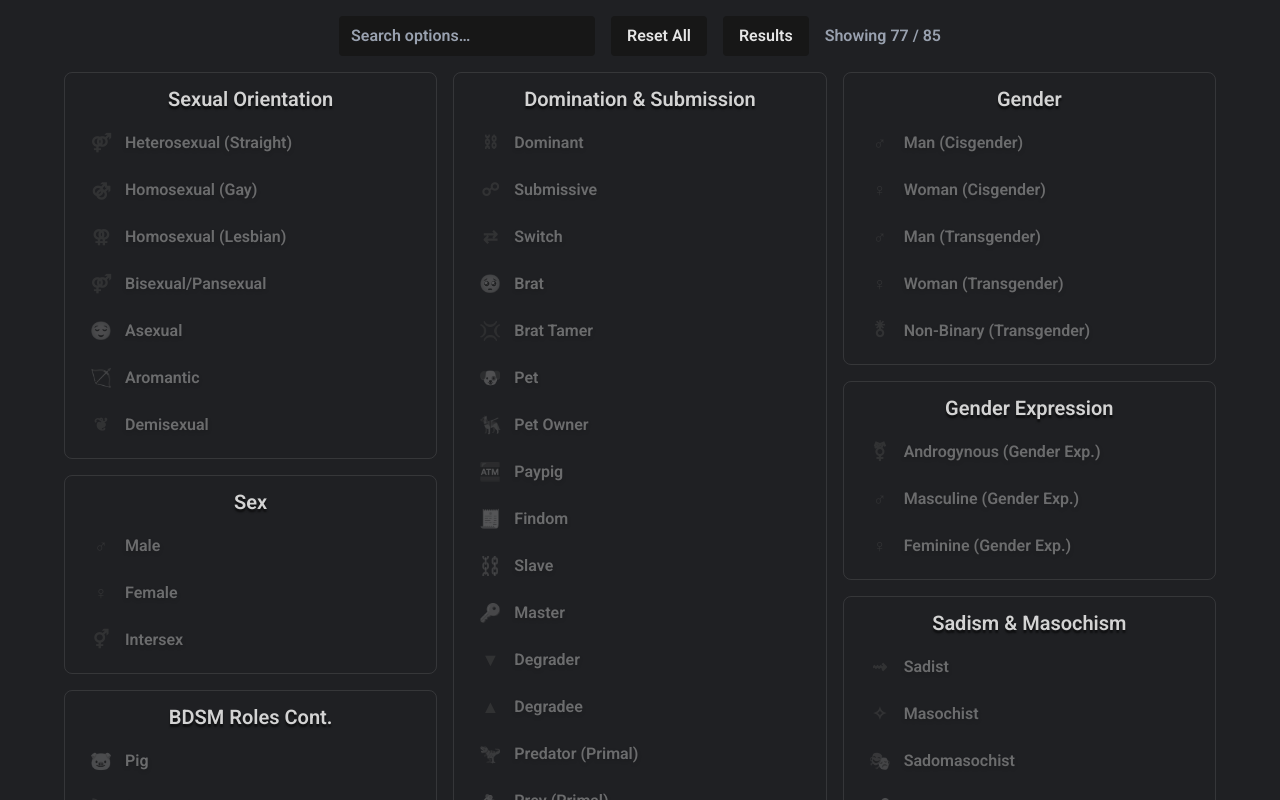
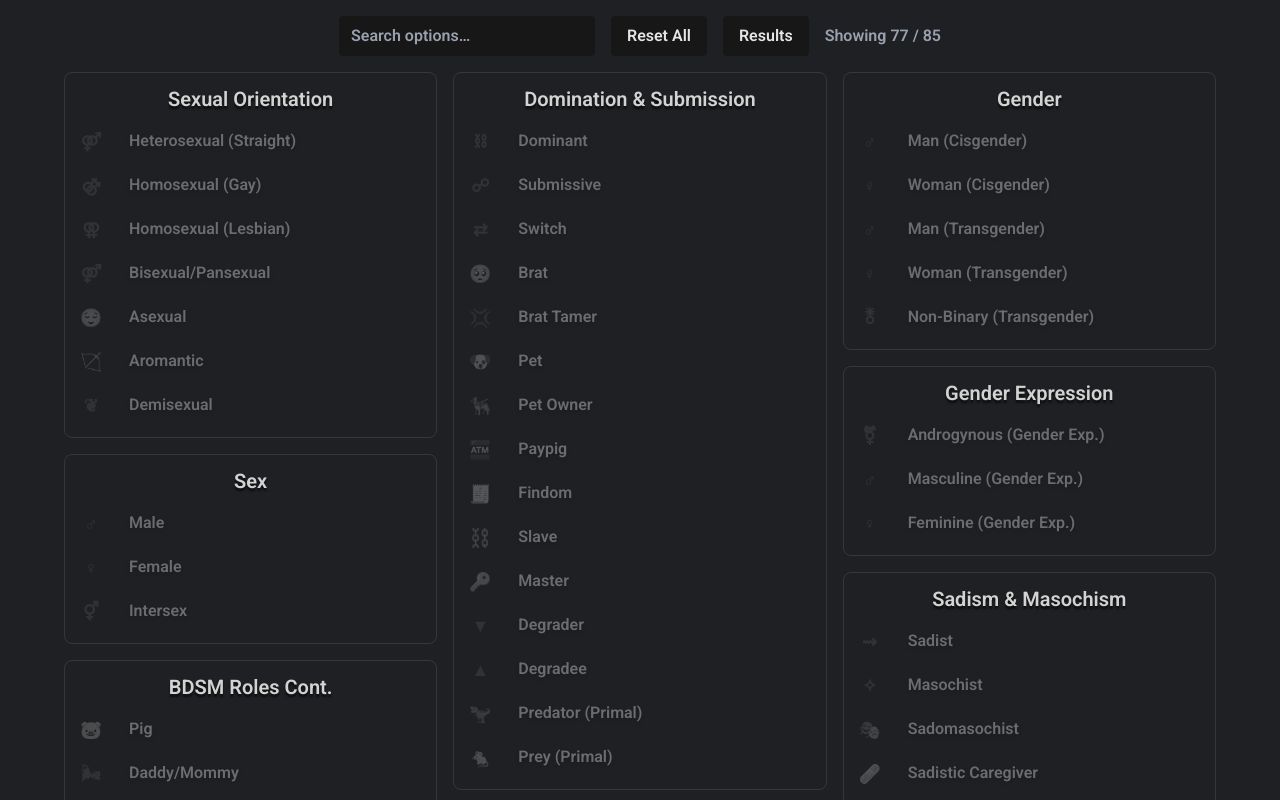
Before and after one commit to badminute/corruchart-dev, a Next.js app: page /roles in a window 1280 px wide. Shown: the top 800 px of the page. Built offline with nearby package versions, Linux system fonts and the light colour scheme.

Commit message:
0.22.0 - roles page revamp: click label for description / hold label to swap, symbol/emoji toggles. chart page: label click feedback

```diff
--- a/app/globals.css
+++ b/app/globals.css
@@ -238,7 +238,7 @@ body {
 /* ---------------- Tooltip pop animation ---------------- */
 @keyframes pop-in {
   0% { opacity: 0; transform: scale(0.94); }
-  70% { opacity: 1; transform: scale(1.04); }
+  70% { opacity: 1; transform: scale(1.1); }
   100% { opacity: 1; transform: scale(1); }
 }
 
--- a/app/page.tsx
+++ b/app/page.tsx
@@ -38,7 +38,7 @@ export default function HomePage() {
                                                         textShadow: "0px 1px 0px rgba(0,0,0,0.6)",
                                                 }}
                                         >
-                                                v0.21.0
+                                                v0.22.0
                                         </span>
                                 </div>
 
--- a/app/results/page.tsx
+++ b/app/results/page.tsx
@@ -500,7 +500,7 @@ export default function ResultsPage() {
                 textShadow: "0px 1px 0px rgba(0,0,0,0.6)",
               }}
             >
-              v0.21.0
+              v0.22.0
             </span>
           </div>
 
--- a/app/roles/page.tsx
+++ b/app/roles/page.tsx
@@ -177,61 +177,23 @@ export default function Page() {
                         const isTooltipVisible = openDescription === option.id;
 
                         return (
-                            <div key={option.id} className="relative w-full">
-                                {/* Main button */}
+                            <div className="relative w-full">
+                                <div className="group flex items-center w-full relative">
+                                    {/* Purple hold overlay — label only */}
+                                    <span
+                                        className={`absolute inset-y-0 left-10 right-0 bg-violet-400/20 origin-left scale-x-0 transition-transform duration-[400ms] pointer-events-none ${isHolding === option.id ? "scale-x-100" : ""
+                                            }`}
+                                    />
+
+                                    {/* Role symbol button */}
                                     <button
-                                    className="group flex items-center justify-between px-3 py-2 w-full rounded-md cursor-pointer text-left"
-                                    onPointerDown={() => {
-                                        longPressTriggered.current = false;
-
-                                        // 100ms delay before showing the purple hold overlay
-                                        const holdDelayTimer = window.setTimeout(() => setIsHolding(option.id), 100);
-
-                                        // 400ms long-press timer (tooltip)
-                                        const longPressTimerId = window.setTimeout(() => {
-                                            longPressTriggered.current = true;
-                                            setOpenDescription(option.id);
-                                            setIsHolding(null);
-                                        }, 400);
-
-                                        // Save both timers so we can cancel them on pointer up/leave
-                                        longPressTimer.current = holdDelayTimer;
-                                        (longPressTimer as any).longPressId = longPressTimerId;
+                                        type="button"
+                                        onClick={(e) => {
+                                            e.stopPropagation();
+                                            cycleColor(option);
+                                            setOpenDescription(null);
                                         }}
-                                    onPointerUp={() => {
-                                        clearTimeout(longPressTimer.current);
-                                        clearTimeout((longPressTimer as any).longPressId);
-                                        setIsHolding(null);
-                                    }}
-                                    onPointerLeave={() => {
-                                        clearTimeout(longPressTimer.current);
-                                        clearTimeout((longPressTimer as any).longPressId);
-                                        setIsHolding(null);
-                                    }}
-                                    onPointerCancel={() => {
-                                        clearTimeout(longPressTimer.current);
-                                        clearTimeout((longPressTimer as any).longPressId);
-                                        setIsHolding(null);
-                                    }}
-                                    onClick={(e) => {
-                                        if (longPressTriggered.current) return; // ignore if long-press just triggered
-                                        if (!(e.target as HTMLElement).closest(".description-toggle")) {
-                                            cycleColor(option);       // cycle the star
-                                            setOpenDescription(null); // close tooltip if open
-                                        }
-
-                                    }}
-
-                                >
-                                    {/* Purple hold overlay */}
-                                    <span
-                                        className={`absolute inset-0 bg-violet-400/20 origin-left scale-x-0 transition-transform duration-[400ms] pointer-events-none ${isHolding === option.id ? "scale-x-100" : ""
-                                            }`}
-                                    ></span>
-
-                                    {/* Role symbol */}
-                                    <span
-                                        className="flex-shrink-0 w-6 text-center font-bold mr-3 transition-all relative z-10"
+                                        className="flex-shrink-0 w-7 h-7 mr-3 flex items-center justify-center rounded cursor-pointer relative z-10"
                                         style={{
                                             fontSize: 18,
                                             color:
@@ -240,14 +202,78 @@ export default function Page() {
                                                     : "#777",
                                             opacity: states[actualIndex] === 1 ? 1 : 0.4,
                                             filter:
-                                                states[actualIndex] === 1 ? "none" : "grayscale(100%) brightness(65%)",
+                                                states[actualIndex] === 1
+                                                    ? "none"
+                                                    : "grayscale(100%) brightness(65%)",
                                         }}
                                     >
                                         {ROLE_SYMBOLS[option.id]?.symbol ?? "★"}
-                                    </span>
+                                    </button>
 
-                                    {/* Label + ? */}
-                                    <span className="flex items-center gap-2 flex-1 relative z-10">
+                                    {/* Label button */}
+                                    <button
+                                        type="button"
+                                        className="flex items-center cursor-pointer gap-2 flex-1 relative z-10 text-left px-3 py-2 rounded-md"
+
+                                        onPointerDown={() => {
+                                            longPressTriggered.current = false;
+
+                                            // Start wipe animation shortly after press
+                                            const holdDelayTimer = window.setTimeout(() => {
+                                                setIsHolding(option.id);
+                                            }, 100);
+
+                                            // Long press = swap variant
+                                            const swapTimer = window.setTimeout(() => {
+                                                longPressTriggered.current = true;
+                                                setIsHolding(null);
+
+                                                if (option.variantGroup) {
+                                                    const group = option.variantGroup;
+                                                    const groupOptions = variantGroups[group];
+                                                    const size = groupOptions.length;
+
+                                                    const nextIndex =
+                                                        ((activeVariant[group] ?? 0) + 1) % size;
+
+                                                    setActiveVariant(prev => ({
+                                                        ...prev,
+                                                        [group]: nextIndex,
+                                                    }));
+                                                }
+                                            }, 450);
+
+                                            longPressTimer.current = holdDelayTimer;
+                                            (longPressTimer as any).swapTimer = swapTimer;
+                                        }}
+
+                                        onPointerUp={() => {
+                                            clearTimeout(longPressTimer.current);
+                                            clearTimeout((longPressTimer as any).swapTimer);
+                                            setIsHolding(null);
+                                        }}
+
+                                        onPointerLeave={() => {
+                                            clearTimeout(longPressTimer.current);
+                                            clearTimeout((longPressTimer as any).swapTimer);
+                                            setIsHolding(null);
+                                        }}
+
+                                        onPointerCancel={() => {
+                                            clearTimeout(longPressTimer.current);
+                                            clearTimeout((longPressTimer as any).swapTimer);
+                                            setIsHolding(null);
+                                        }}
+
+                                        onClick={() => {
+                                            // Tap = tooltip
+                                            if (longPressTriggered.current) return;
+
+                                            setOpenDescription(prev =>
+                                                prev === option.id ? null : option.id
+                                            );
+                                        }}
+                                    >
                                         <span
                                             className="whitespace-nowrap"
                                             style={{
@@ -261,32 +287,25 @@ export default function Page() {
                                         >
                                             {option.label}
                                         </span>
-
-                                        {description && (
-                                            <span
-                                                onClick={(e) => {
-                                                    e.stopPropagation();
-                                                    setOpenDescription((prev) => (prev === option.id ? null : option.id));
-                                                }}
-                                                className="description-toggle w-5 h-5 flex items-center justify-center text-[9px] font-bold bg-neutral-800 text-gray-300 border border-neutral-600 rounded-full cursor-pointer transition-opacity opacity-0 group-hover:opacity-100"
-                                                title="Show description"
-                                            >
-                                                ?
-                                            </span>
-                                        )}
-                                    </span>
                                     </button>
 
-                                    {/* Swap button — absolutely positioned far right (outside main button) */}
-                                    {option.variantGroup && variantGroups[option.variantGroup]?.length > 1 && (
+
+                                    {/* Swap button */}
+                                    {option.variantGroup &&
+                                        variantGroups[option.variantGroup]?.length > 1 && (
                                             <button
+                                                type="button"
                                                 onClick={(e) => {
                                                     e.stopPropagation();
                                                     const group = option.variantGroup!;
                                                     const groupOptions = variantGroups[group];
                                                     const size = groupOptions.length;
-                                                const nextIndex = ((activeVariant[group] ?? 0) + 1) % size;
-                                                setActiveVariant((prev) => ({ ...prev, [group]: nextIndex }));
+                                                    const nextIndex =
+                                                        ((activeVariant[group] ?? 0) + 1) % size;
+                                                    setActiveVariant((prev) => ({
+                                                        ...prev,
+                                                        [group]: nextIndex,
+                                                    }));
                                                 }}
                                                 className="absolute right-2 top-1/2 -translate-y-1/2 w-6 h-6 flex items-center justify-center text-xs bg-neutral-800 text-gray-300 border border-neutral-600 rounded-full cursor-pointer opacity-30 hover:opacity-100 transition-opacity z-10"
                                                 title="Swap variant"
@@ -294,12 +313,11 @@ export default function Page() {
                                                 ⇄
                                             </button>
                                         )}
+                                </div>
 
-                                {/* Tooltip OUTSIDE button */}
+                                {/* Tooltip */}
                                 {isTooltipVisible && description && (
-                                    <div
-                                        className="absolute bottom-full mb-2 left-1/2 -translate-x-1/2 w-[220px] max-w-xs rounded-md bg-neutral-800 text-gray-200 text-xs px-4 py-3 text-center whitespace-normal z-50 shadow-lg"
-                                    >
+                                    <div className="absolute bottom-full mb-2 left-1/2 -translate-x-1/2 w-[220px] max-w-xs rounded-md bg-neutral-800 text-gray-200 text-xs px-4 py-3 text-center whitespace-normal z-50 shadow-lg">
                                         <div>{description}</div>
                                         {option.aka?.length > 0 && (
                                             <div className="mt-2 pt-2 border-t border-neutral-700 text-gray-400">
--- a/data/descriptions.ts
+++ b/data/descriptions.ts
@@ -617,7 +617,7 @@ export const DESCRIPTIONS: Record<string, string> = {
     "mom-bodytypes": "Body types that are motherly and mature.",
     "monster-transformation": "Arousal from transformations where one is turned into a monster or creature.",
     "mosaic-censorship": "Pixelation or blurring of explicit content (genitals, nudity) to comply with obscenity laws. (Leaving details to imagination).",
-    "mouth-open": "Arousal from open mouths.",
+    "mouth-fetish": "Open mouths and tongue related activities.",
     "multiple-3-breasts": "Individuals/creatures with more than two breasts.",
     "multiple-ejaculations": "Arousal from repeated or excessive ejaculations in a single session.",
     "multiple-genitals": "Attraction to individuals/creatures with more than one genitalia.",
--- a/data/options.ts
+++ b/data/options.ts
@@ -690,7 +690,7 @@ export const OPTIONS: OptionData[] = [
 { id: "mosaic-censorship", label: "MOSAIC CENSORSHIP", tags: ["censorship"], category: 3 },
 { id: "mouse-monsterboys", label: "MOUSE MONSTERBOYS", tags: ["creatures", "monsters", "fantasy"], category: 3, variantGroup: "mice", variantOrder: 1 },
 { id: "mouse-monstergirls", label: "MOUSE MONSTERGIRLS", tags: ["creatures", "monstergirls", "fantasy"], category: 3, variantGroup: "mice", variantOrder: 0 },
-{ id: "mouth-open", label: "MOUTH (OPEN)", tags: ["upper-body", "oral"], category: 2 },
+{ id: "mouth-fetish", label: "MOUTH FETISH", tags: ["upper-body", "oral"], category: 2 },
 { id: "mucustoad-monsterboys", label: "MUCUSTOAD MONSTERBOYS", tags: ["creatures", "monsters", "fantasy"], category: 3, variantGroup: "mucustoads", variantOrder: 1 },
 { id: "mucustoad-monstergirls", label: "MUCUSTOAD MONSTERGIRLS", tags: ["creatures", "monstergirls", "fantasy"], category: 3, variantGroup: "mucustoads", variantOrder: 0 },
 { id: "multiple-3-breasts", label: "MULTIPLE (3+) BREASTS", tags: [ "upper-body", "boobies"], category: 4 },
--- a/package.json
+++ b/package.json
@@ -16,7 +16,7 @@
     "html2canvas": "^1.4.1",
     "html2canvas-pro": "^1.6.2",
     "lucide-react": "^0.562.0",
-    "next": "16.1.1",
+    "next": "^16.1.6",
     "react": "19.2.3",
     "react-dom": "19.2.3",
     "tailwind-merge": "^3.4.0"
```
Also changed, not shown: components/OptionItem.tsx (+55 -16 lines), app/corruchart/page.tsx (indentation only), 1 other file (tests, documents, lock files or other folders). Lines whose indentation alone changed are shown as unchanged.
